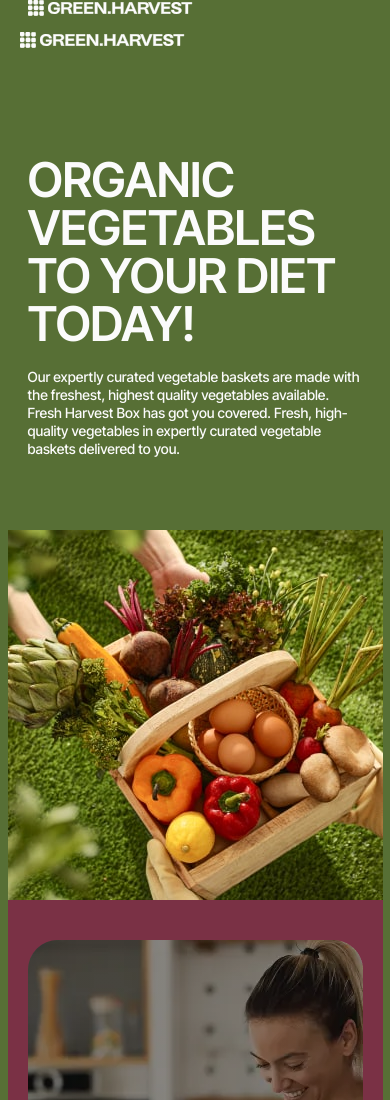
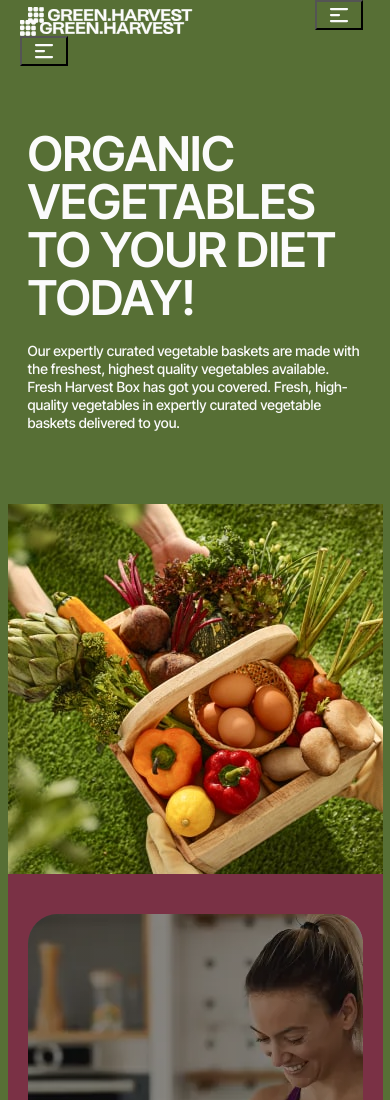
Before and after one commit to mafSida/green-harvest-team-project, a website built with Vite: page src/index.html in a window 390 px wide. Shown: the top 1100 px of the page. Built offline with nearby package versions, Linux system fonts and the light colour scheme; files whose address does not match are found by name.

Commit message:
Update header.css

```diff
--- a/src/css/header.css
+++ b/src/css/header.css
@@ -4,7 +4,7 @@
 
 }
 
-.header-container {
+.header .container {
     display: flex;
     justify-content: space-between;
     align-items: center;
@@ -31,15 +31,11 @@
     display: flex;
     justify-content: center;
     align-items: center;
-    width: 40px;
-    height: 40px;
     background-color: transparent;
-    border: none;
-    cursor: pointer;
 }
 
 .burger-icon {
-
+   stroke: #fbfbfb;
 }
 
 @media screen and (min-width: 768px) {
```
